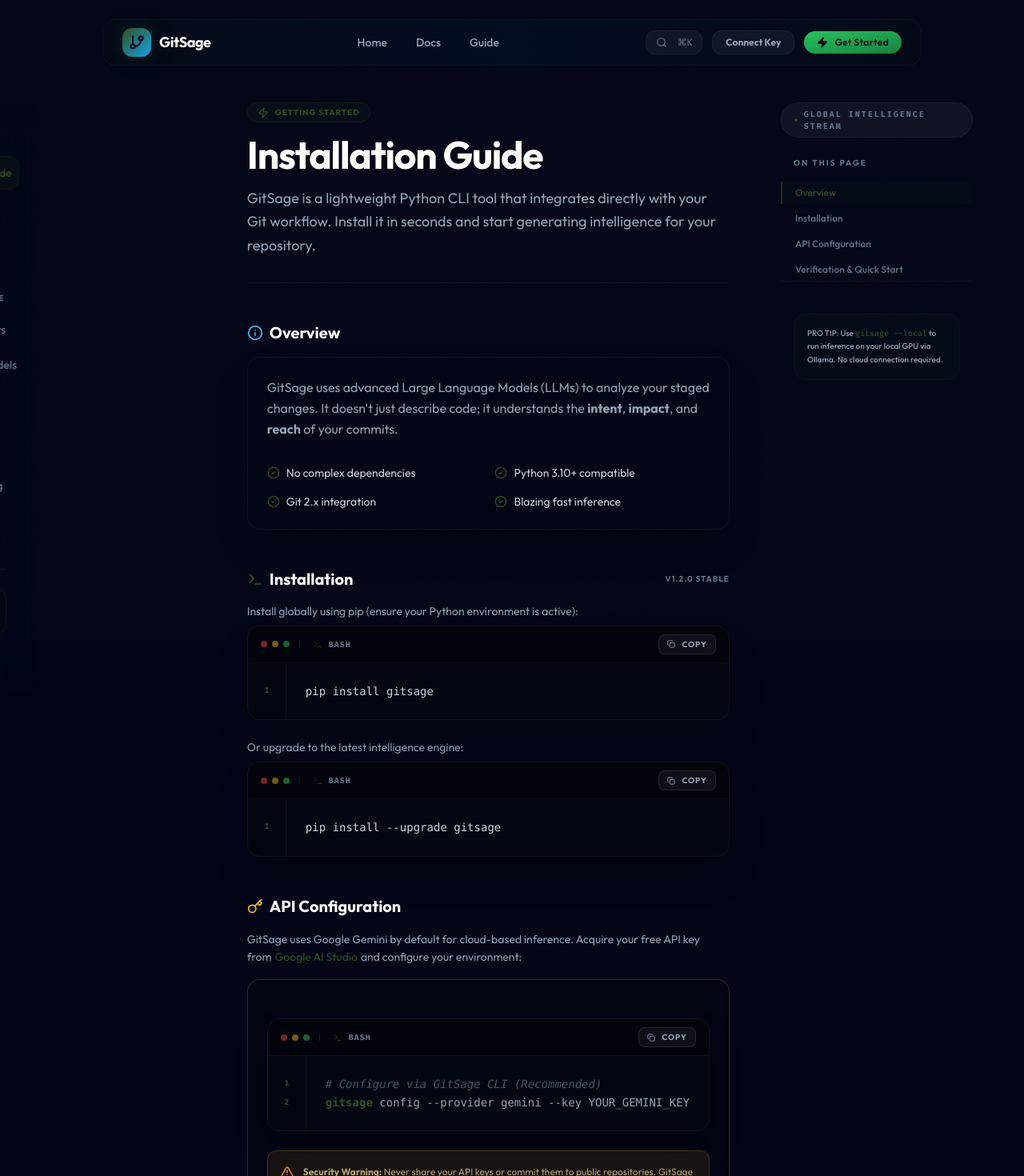
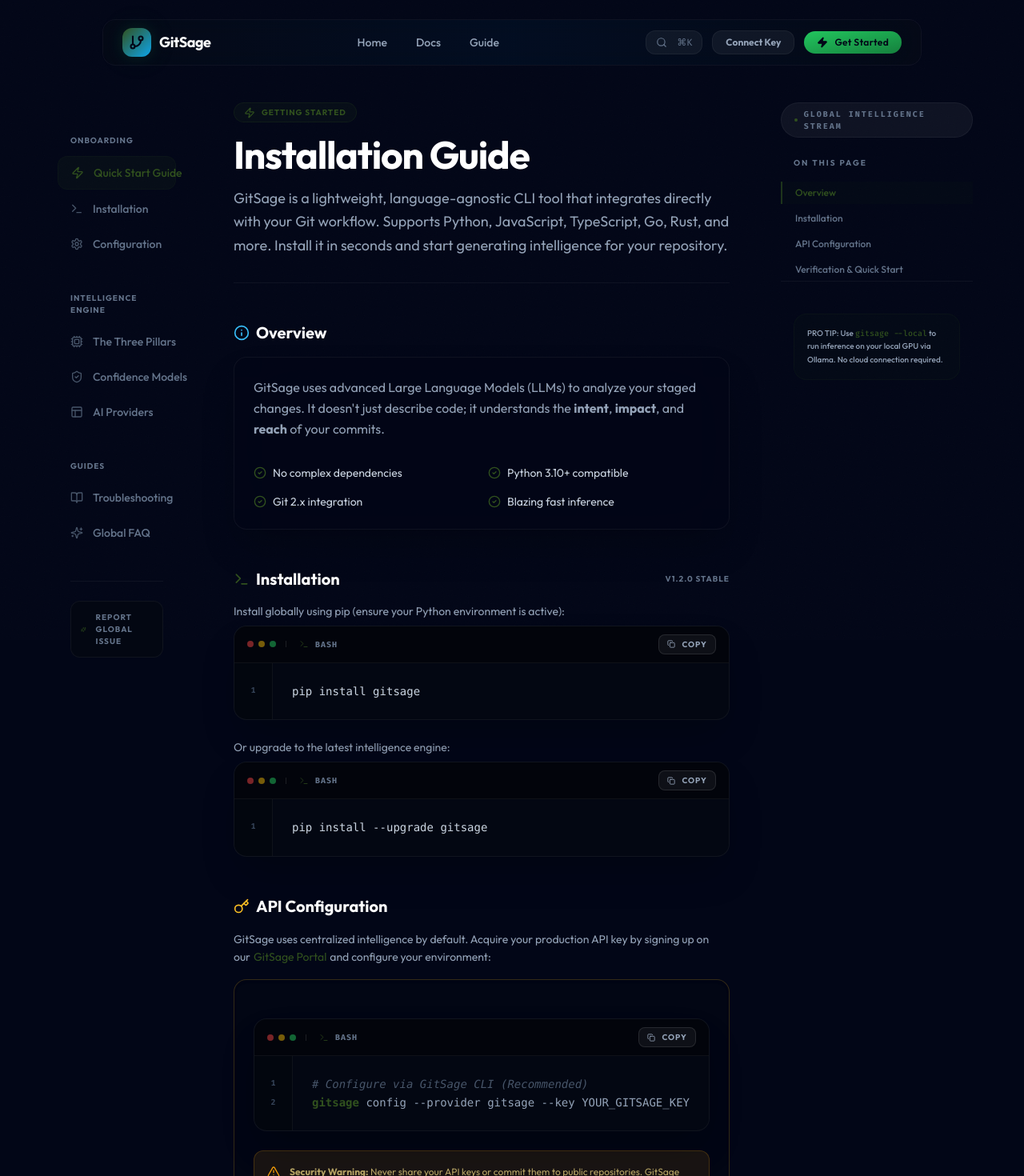
Before and after one commit to iamAgbaCoder/gitsage-docs, a Next.js app: page /docs/getting-started in a window 1280 px wide. Shown: the top 1470 px of the page at 80% size. Built offline with nearby package versions, Linux system fonts and the light colour scheme.

Commit message:
UI Tweaks and improvements

```diff
--- a/src/app/docs/getting-started/page.tsx
+++ b/src/app/docs/getting-started/page.tsx
@@ -22,7 +22,8 @@
            Installation Guide
         </h1>
         <p className="text-lg text-slate-400 max-w-2xl leading-relaxed">
-          GitSage is a lightweight Python CLI tool that integrates directly with your Git workflow.
+          GitSage is a lightweight, language-agnostic CLI tool that integrates directly with your Git workflow.
+          Supports Python, JavaScript, TypeScript, Go, Rust, and more.
           Install it in seconds and start generating intelligence for your repository.
         </p>
       </header>
@@ -81,15 +82,15 @@
            <Key size={20} className="text-amber-400" /> API Configuration
         </h2>
         <p className="text-sm text-slate-400 leading-relaxed max-w-3xl">
-           GitSage uses Google Gemini by default for cloud-based inference.
-           Acquire your free API key from
-           <a href="https://aistudio.google.com" target="_blank" className="text-sage hover:underline mx-1">Google AI Studio</a>
+           GitSage uses centralized intelligence by default.
+           Acquire your production API key by signing up on our
+           <Link href="/dashboard" className="text-sage hover:underline mx-1">GitSage Portal</Link>
            and configure your environment:
         </p>
         <Card variant="solid" className="border-amber-400/20">
            <CardContent className="space-y-4">
               <CodeBlock
-                code={`# Configure via GitSage CLI (Recommended)\ngitsage config --provider gemini --key YOUR_GEMINI_KEY`}
+                code={`# Configure via GitSage CLI (Recommended)\ngitsage config --provider gitsage --key YOUR_GITSAGE_KEY`}
                 language="bash"
               />
               <div className="flex items-start gap-3 p-4 rounded-xl bg-amber-500/10 border border-amber-500/20 text-amber-200/70 text-xs leading-relaxed">
--- a/src/app/globals.css
+++ b/src/app/globals.css
@@ -24,6 +24,8 @@
     --input: 217.2 32.6% 17.5%;
     --ring: 142.1 70.6% 45.3%;
     --radius: 0.5rem;
+    --font-outfit: 'Outfit', sans-serif;
+    --font-fira-code: 'Fira Code', monospace;
   }
 }
 
--- a/src/app/layout.tsx
+++ b/src/app/layout.tsx
@@ -8,18 +8,6 @@
   themeColor: "#020617",
 };
 
-const outfit = Outfit({
-  variable: "--font-outfit",
-  subsets: ["latin"],
-  display: "swap",
-});
-
-const firaCode = Fira_Code({
-  variable: "--font-fira-code",
-  subsets: ["latin"],
-  display: "swap",
-  weight: ["300", "400", "500", "600", "700"],
-});
 
 export const metadata: Metadata = {
   title: {
@@ -27,8 +15,8 @@
     template: "%s | GitSage",
   },
   description:
-    "Stop writing commit messages. Start generating intelligence. GitSage uses advanced AI to analyze code changes and explain the intent, impact, and scope of every commit.",
-  keywords: ["git", "ai", "commit", "developer tools", "gemini", "ollama", "conventional commits"],
+    "Stop writing commit messages. Start generating intelligence. GitSage uses advanced AI to analyze code changes and explain the intent, impact, and scope of every commit. Supports all major programming languages.",
+  keywords: ["git", "ai", "commit", "developer tools", "gemini", "ollama", "conventional commits", "python", "javascript", "rust", "go"],
   authors: [{ name: "GitSage Team" }],
   openGraph: {
     type: "website",
@@ -49,7 +37,12 @@
   children: React.ReactNode;
 }>) {
   return (
-    <html lang="en" className={`${outfit.variable} ${firaCode.variable}`}>
+    <html lang="en">
+      <head>
+        <link rel="preconnect" href="https://fonts.googleapis.com" />
+        <link rel="preconnect" href="https://fonts.gstatic.com" crossOrigin="anonymous" />
+        <link href="https://fonts.googleapis.com/css2?family=Outfit:wght@400;500;600;700;800&family=Fira+Code:wght@400;500;600;700&display=swap" rel="stylesheet" />
+      </head>
       <body className="bg-[#020617] text-white selection:bg-sage/30">
         <AuthProvider>
           {children}
--- a/src/app/page.tsx
+++ b/src/app/page.tsx
@@ -111,13 +111,13 @@
                 Commit with <br />
                 <span className="gradient-sage">Intelligence</span>,
                 <br />
-                Not Just Messages.
+                Any Language.
               </h1>
 
               <p className="text-lg md:text-xl text-slate-400 leading-relaxed max-w-lg mb-10">
                 The production-grade Git Assistant that understands{" "}
                 <span className="text-slate-300 italic font-medium">WHY</span> you coded, not just{" "}
-                <span className="text-slate-300 italic font-medium">WHAT</span> you changed.
+                <span className="text-slate-300 italic font-medium">WHAT</span> you changed. Supports Python, JS, Go, Rust, and more.
               </p>
 
               <div className="flex flex-wrap gap-4 mb-10">
--- a/src/components/DocsSidebar.tsx
+++ b/src/components/DocsSidebar.tsx
@@ -80,11 +80,13 @@
       {/* Sidebar Container */}
       <motion.aside
         initial={false}
-        animate={{ x: isOpen ? 0 : "-100%" }}
+        animate={{
+          x: isOpen ? 0 : (typeof window !== 'undefined' && window.innerWidth >= 1024 ? 0 : "-100%")
+        }}
         transition={{ duration: 0.4, ease: [0.16, 1, 0.3, 1] }}
         className={cn(
-          "fixed inset-y-0 left-0 w-80 h-full bg-[#030712]/95 backdrop-blur-xl border-r border-white/5 z-[101] p-6 pt-12 overflow-y-auto custom-scrollbar lg:relative lg:translate-x-0 lg:w-72 lg:bg-transparent lg:border-none lg:z-10 lg:pt-0 pb-20",
-          !isOpen && "lg:block" // Force block for large screens
+          "fixed inset-y-0 left-0 w-80 h-full bg-[#030712] border-r border-white/5 z-[101] p-6 pt-12 overflow-y-auto custom-scrollbar lg:relative lg:translate-x-0 lg:w-72 lg:bg-transparent lg:border-none lg:z-10 lg:pt-0 pb-20",
+          isOpen ? "block" : "hidden lg:block"
         )}
       >
         {/* Navigation Wrapper */}
--- a/src/components/Header.tsx
+++ b/src/components/Header.tsx
@@ -123,7 +123,7 @@
               initial={{ opacity: 0, height: 0 }}
               animate={{ opacity: 1, height: "auto" }}
               exit={{ opacity: 0, height: 0 }}
-              className="absolute top-[calc(100%+10px)] inset-x-0 glass rounded-2xl overflow-hidden border border-white/10 md:hidden pb-4"
+              className="absolute top-[calc(100%+10px)] inset-x-0 bg-[#030712] rounded-2xl overflow-hidden border border-white/10 md:hidden pb-4 shadow-2xl"
             >
               <div className="p-4 flex flex-col gap-2">
                 {NAV_LINKS.map((link) => (
```
